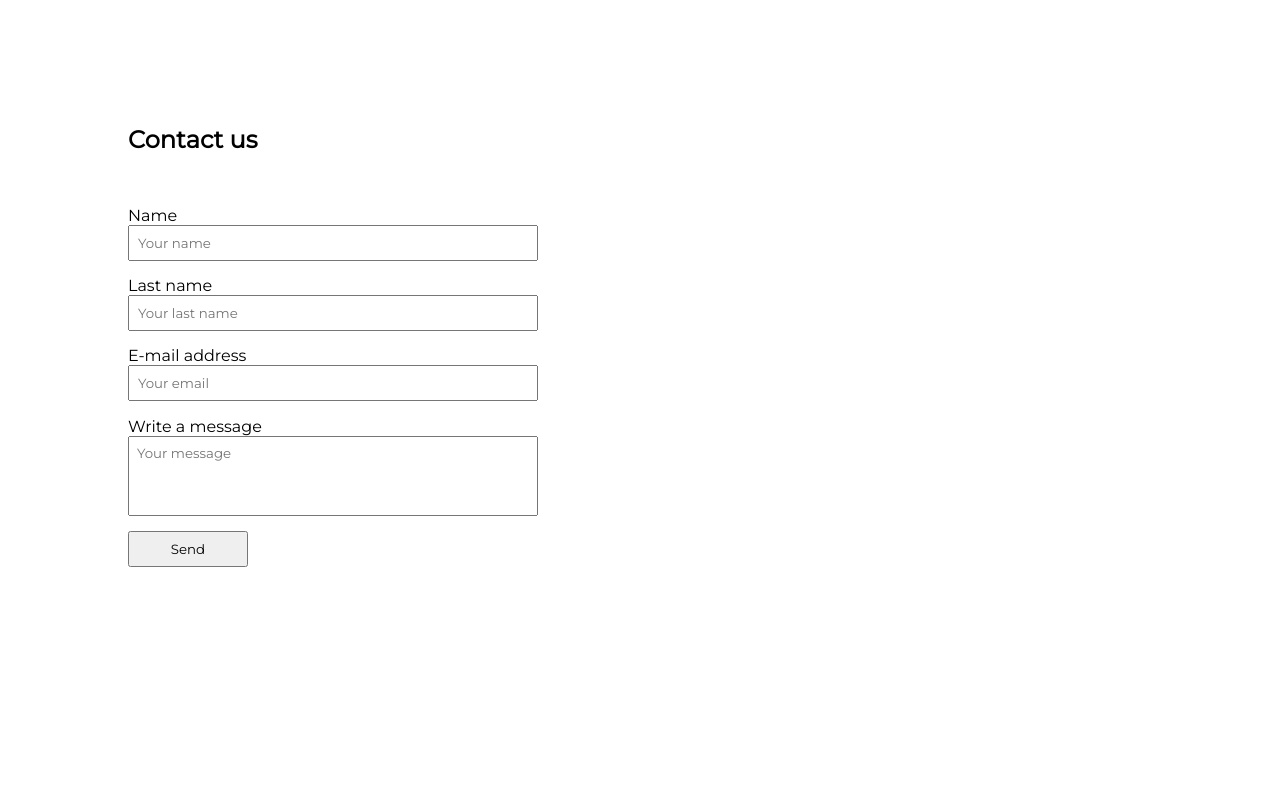
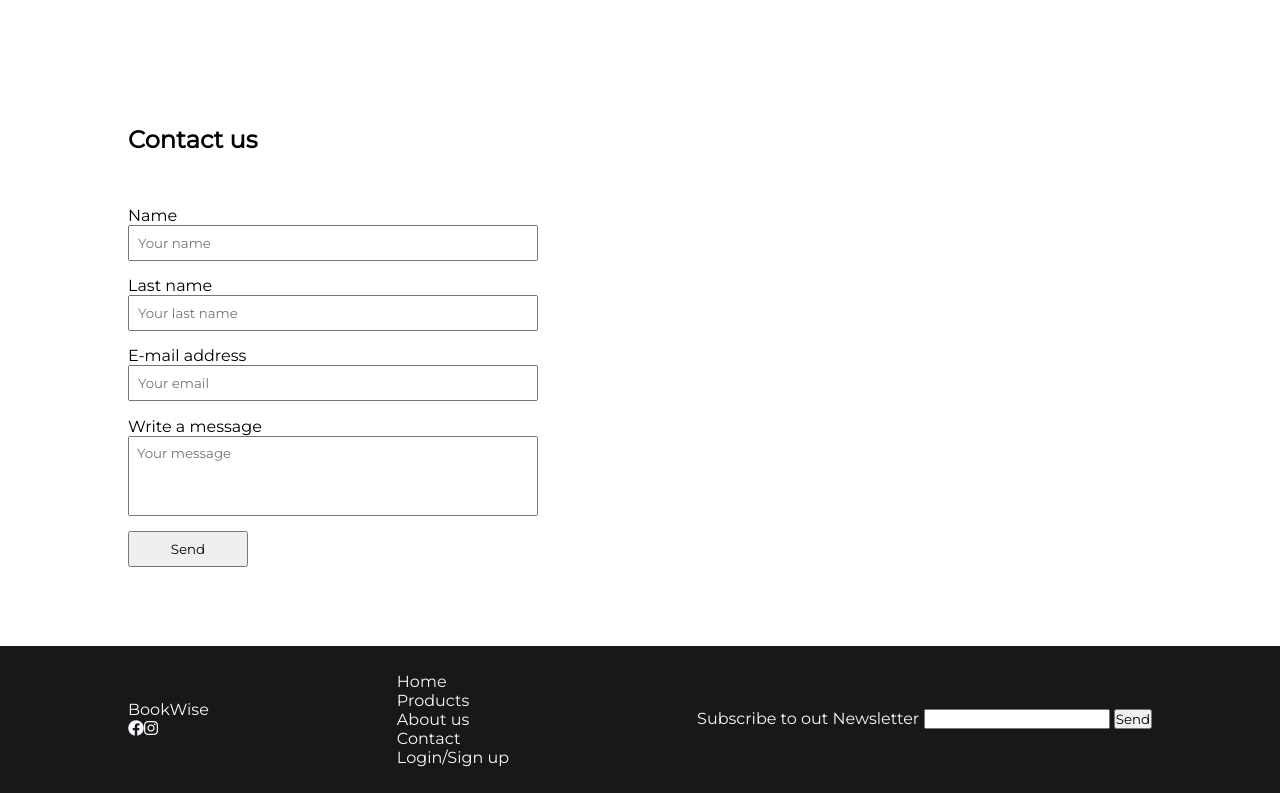
Before and after one commit to blumrj/BookWise, a plain HTML site: page index.html in a window 1280 px wide. Shown: the part 1390-2183 px from the top of the page. Before the commit the page ends 2036 px from the top, so only its background shows below. Drawn offline with nearby package versions, Linux system fonts and the light colour scheme.

Commit message:
added footer

```diff
--- a/assets/css/style.css
+++ b/assets/css/style.css
@@ -36,6 +36,9 @@
 .nav-dark, #burger .burger-line{
     background-color: var(--black);
     color: var(--white);
+}
+.nav-dark #burger .burger-line{
+    background-color: var(--white);
 }
 .nav-dark a{
     color: var(--white);
@@ -136,7 +139,6 @@ nav p a{
     height: 3px;
     border-radius: 5px;
     transition: transform .5s ease-in-out, background-color .3s ease-in-out, width 0.3s ease;
-    /* background-color: var(--white); */
 }
 .burger-line:nth-child(1){
     transform: translateY(-8px);
@@ -152,9 +154,11 @@ nav p a{
 }
 #burger.active .burger-line:nth-child(1){
     transform: rotate(45deg);
+    background-color: var(--white);
 }
 #burger.active .burger-line:nth-child(3){
     transform: rotate(-45deg);
+    background-color: var(--white);
 }
 
 /* login sign up modal */
@@ -297,3 +301,10 @@ nav p a{
 #contactForm #contactFormButton{
     width: 120px;
 }
+
+/* footer */
+footer.nav-container{
+    height: 100%;
+    padding-top: 2%;
+    padding-bottom: 2%;
+}
--- a/assets/js/main.js
+++ b/assets/js/main.js
@@ -219,6 +219,25 @@ window.addEventListener("scroll", () => {
     scrollNavigation();
 })
 
+// footer
+var footer = document.createElement("footer");
+footer.classList.add("nav-container", "d-flex", "justify-content-between", "align-items-center", "flex-wrap", "nav-dark")
+var footerInnerHtml = "<div><p><a href='index.html'>BookWise</a></p><a href='https://www.facebook.com/' target='_blank'><i class='fa-brands fa-facebook'></i></a><a href='https://www.instagram.com/' target='_blank'><i class='fa-brands fa-instagram'></i></a></div><div>";
+navPagesAndLinks.forEach(element => {
+    footerInnerHtml += `<p><a href='${element.path}'>${element.name}</a></p>`;
+})
+footerInnerHtml += `</div>
+<div>
+    <label for='newsletter'>Subscribe to out Newsletter</label>
+    <input type='email' name='newsletter' id='newsletter'/>
+    <input type='button' name='newsletterButton' id='newsletterButton' value='Send'/>
+</div>`;
+
+footer.innerHTML = footerInnerHtml;
+bodyTag.appendChild(footer)
+
+console.log(footerInnerHtml)
+
 if(page=='index.html'){
 // swiper.js
 const headerImagesSwiper = new Swiper('.headerImagesSwiper', {
```
